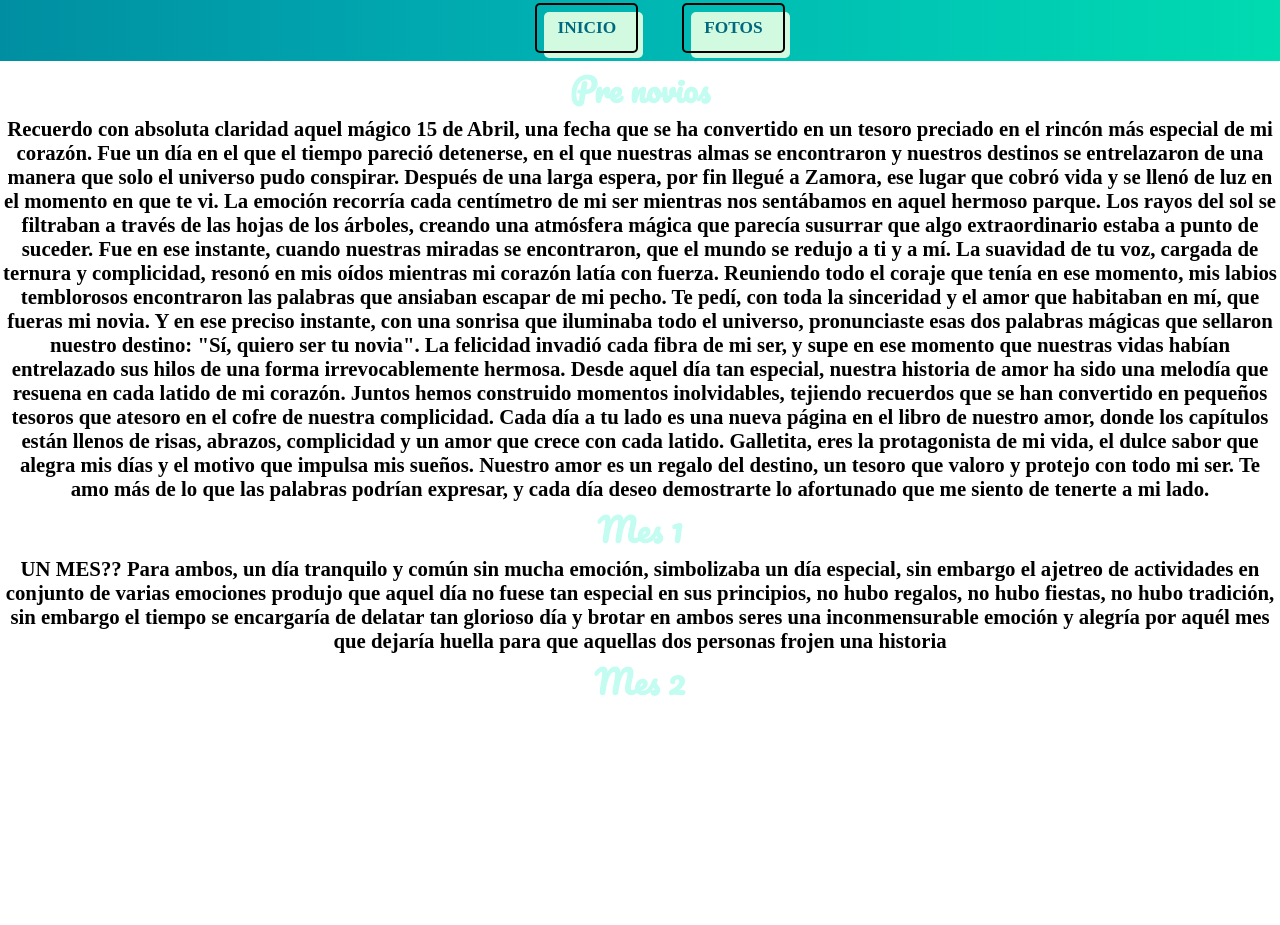
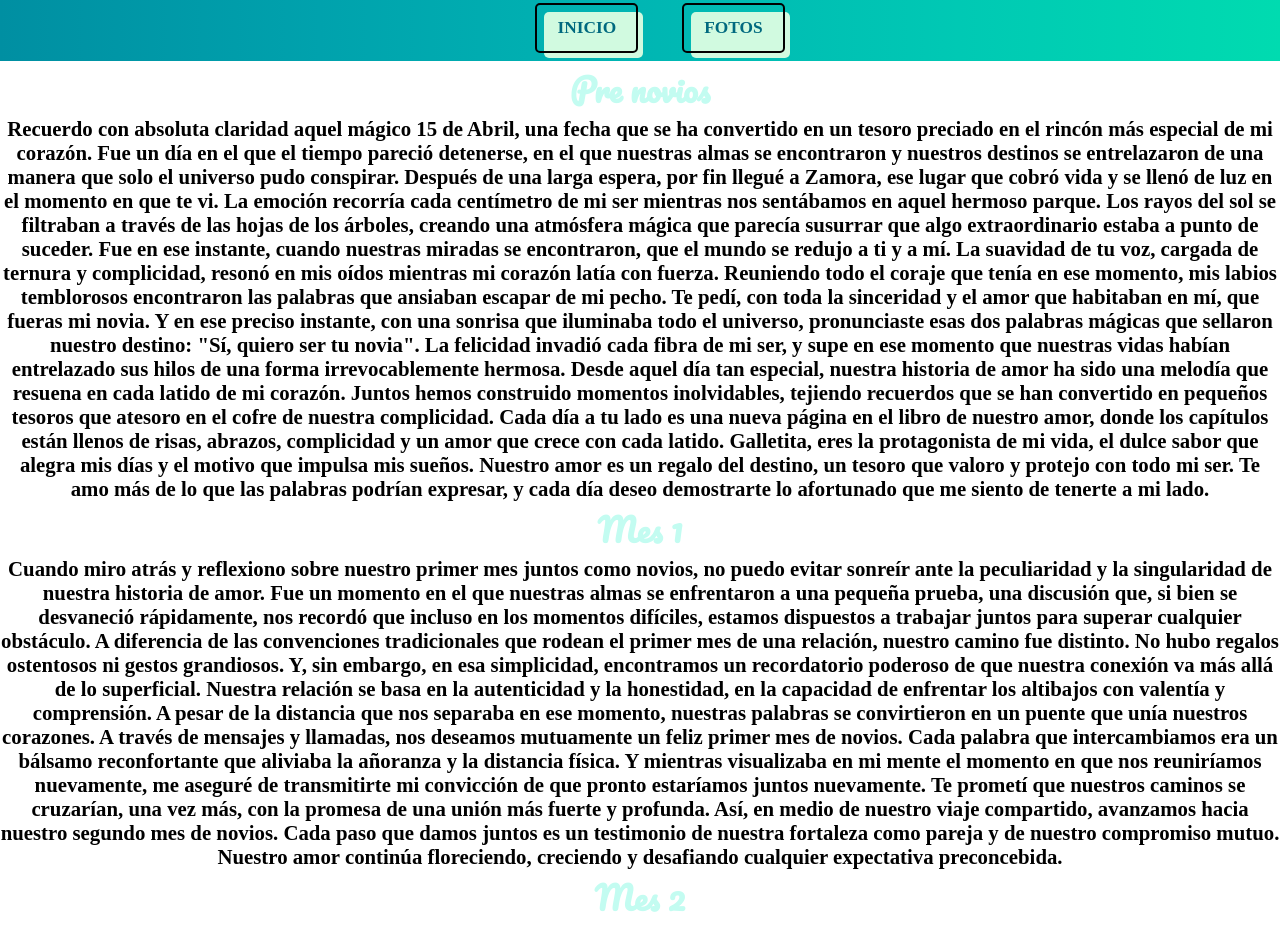
Before and after one commit to SantiagoG11/Paginita, a plain HTML site: page html/recuerdos.html in a window 1280 px wide. Before the commit the page ends 800 px from the top, so only its background shows below. Drawn offline with Linux system fonts and the light colour scheme.

Commit message:
Update recuerdos.html

```diff
--- a/html/recuerdos.html
+++ b/html/recuerdos.html
@@ -36,8 +36,14 @@ Galletita, eres la protagonista de mi vida, el dulce sabor que alegra mis días
 
 
 <h2>Mes 1</h2>
-<p><b>UN  MES??
-Para ambos, un día tranquilo y común sin mucha emoción, simbolizaba un día especial, sin embargo el ajetreo de actividades en conjunto de varias emociones produjo que aquel día no fuese tan especial en sus principios, no hubo regalos, no hubo fiestas, no hubo tradición, sin embargo el tiempo se encargaría de delatar tan glorioso día y brotar en ambos seres una inconmensurable emoción y alegría por aquél mes que dejaría huella para que aquellas dos personas frojen una historia
+<p><b>
+Cuando miro atrás y reflexiono sobre nuestro primer mes juntos como novios, no puedo evitar sonreír ante la peculiaridad y la singularidad de nuestra historia de amor. Fue un momento en el que nuestras almas se enfrentaron a una pequeña prueba, una discusión que, si bien se desvaneció rápidamente, nos recordó que incluso en los momentos difíciles, estamos dispuestos a trabajar juntos para superar cualquier obstáculo.
+
+A diferencia de las convenciones tradicionales que rodean el primer mes de una relación, nuestro camino fue distinto. No hubo regalos ostentosos ni gestos grandiosos. Y, sin embargo, en esa simplicidad, encontramos un recordatorio poderoso de que nuestra conexión va más allá de lo superficial. Nuestra relación se basa en la autenticidad y la honestidad, en la capacidad de enfrentar los altibajos con valentía y comprensión.
+
+A pesar de la distancia que nos separaba en ese momento, nuestras palabras se convirtieron en un puente que unía nuestros corazones. A través de mensajes y llamadas, nos deseamos mutuamente un feliz primer mes de novios. Cada palabra que intercambiamos era un bálsamo reconfortante que aliviaba la añoranza y la distancia física. Y mientras visualizaba en mi mente el momento en que nos reuniríamos nuevamente, me aseguré de transmitirte mi convicción de que pronto estaríamos juntos nuevamente. Te prometí que nuestros caminos se cruzarían, una vez más, con la promesa de una unión más fuerte y profunda.
+
+Así, en medio de nuestro viaje compartido, avanzamos hacia nuestro segundo mes de novios. Cada paso que damos juntos es un testimonio de nuestra fortaleza como pareja y de nuestro compromiso mutuo. Nuestro amor continúa floreciendo, creciendo y desafiando cualquier expectativa preconcebida.
 </b></p>
 
 <h2>Mes 2</h2>
```
